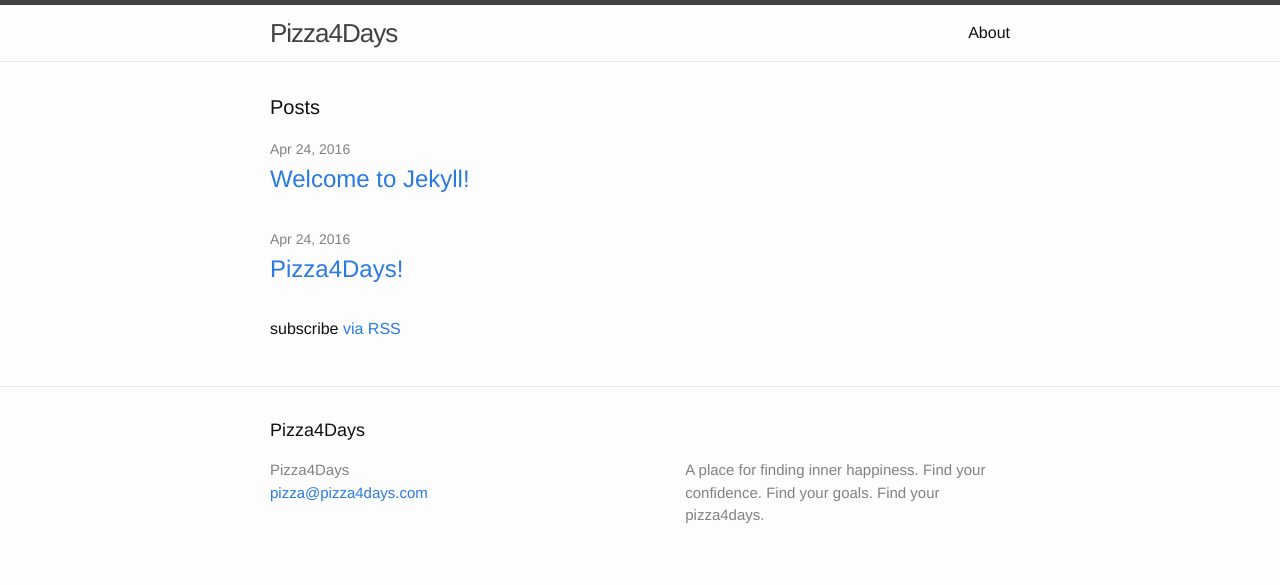
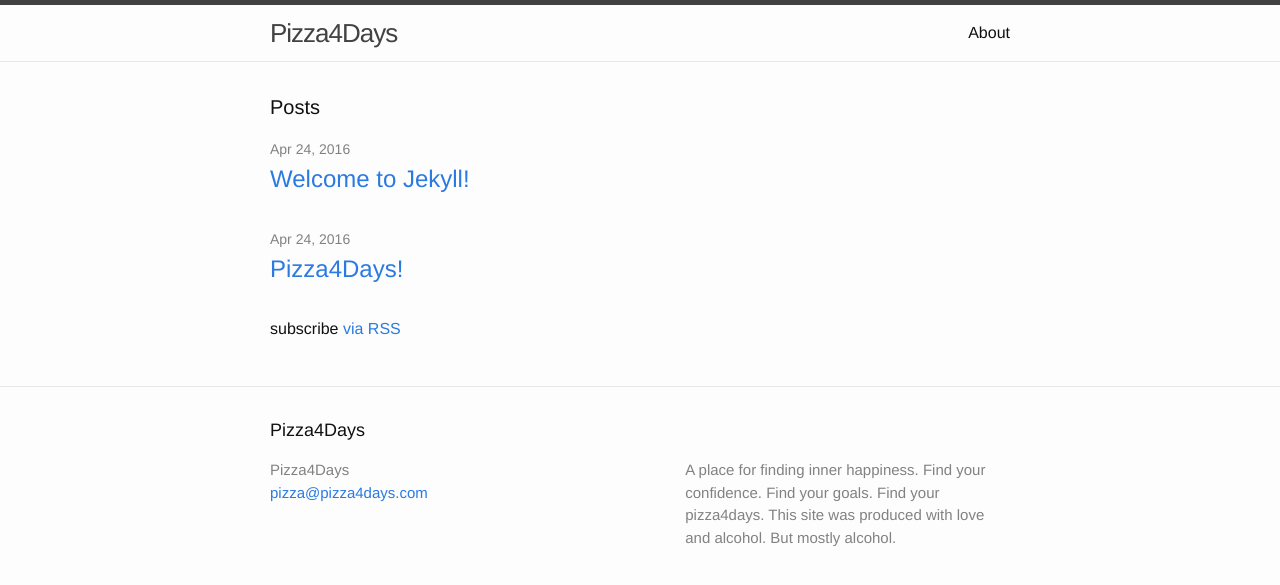
Before and after one commit to awestbro/pizza4days, a Jekyll site: the page built from index.html, in a window 1280 px wide. Shown: the top 585 px of the page. Built offline with Jekyll 4.4.1, drawn with Linux system fonts in a browser that asks for light colours.

Commit message:
asdfsadf

```diff
--- a/_config.yml
+++ b/_config.yml
@@ -10,7 +10,7 @@
 email: pizza@pizza4days.com
 description: > # this means to ignore newlines until "baseurl:"
   A place for finding inner happiness. Find your confidence. Find your goals.
-  Find your pizza4days.
+  Find your pizza4days. This site was produced with love and alcohol. But mostly alcohol.
 baseurl: "" # the subpath of your site, e.g. /blog
 url: "http://awestbro.github.io/pizza4days/" # the base hostname & protocol for your site
 # twitter_username: jekyllrb
```
